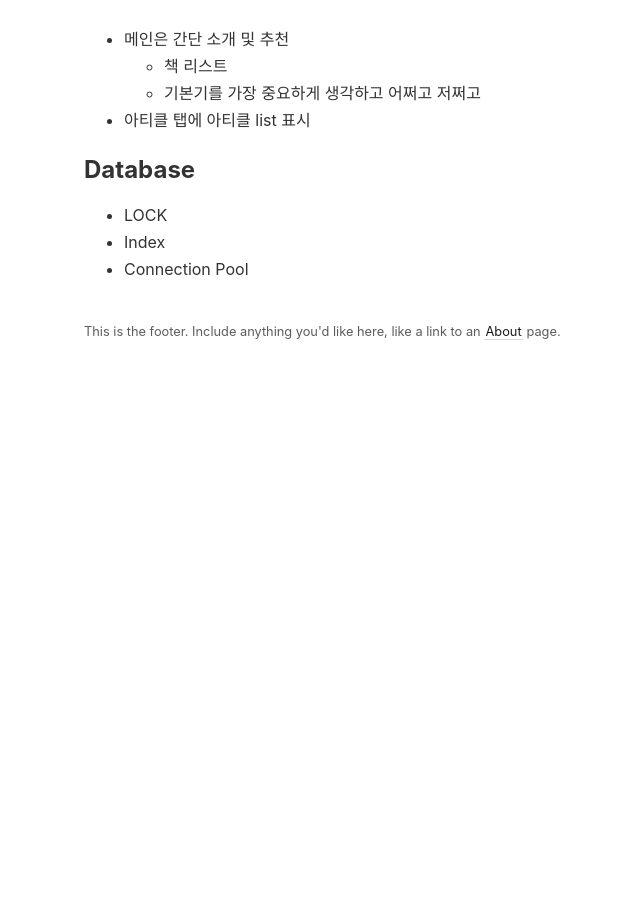
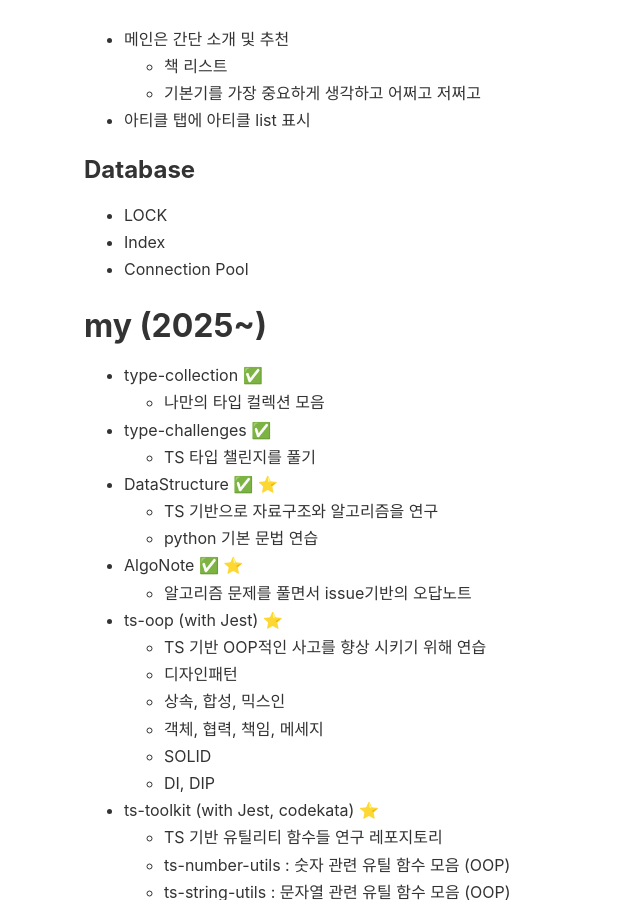
Before and after one commit to yanggwangseong/Article, a Jekyll site: the page built from _pages/index.md, in a window 1280 px wide and 900 px high, scrolled down 670 px. Shown: the whole window, without its empty margins (52-692 px from the left). Built offline with Jekyll 4.4.1, drawn with Linux system fonts in a browser that asks for light colours; some web fonts are replaced; before the commit the page ends 1075 px from its top, so only the background shows below that; some of the changed text lies outside the part shown.

```diff
--- a/_pages/index.md
+++ b/_pages/index.md
@@ -45,3 +45,53 @@
 - LOCK
 - Index
 - Connection Pool
+
+# my (2025~)
+
+- type-collection ✅
+	- 나만의 타입 컬렉션 모음
+- type-challenges ✅
+	- TS 타입 챌린지를 풀기
+- DataStructure ✅ ⭐️
+	- TS 기반으로 자료구조와 알고리즘을 연구
+	- python 기본 문법 연습
+- AlgoNote ✅ ⭐️
+	- 알고리즘 문제를 풀면서 issue기반의 오답노트
+- ts-oop (with Jest) ⭐️
+	- TS 기반 OOP적인 사고를 향상 시키기 위해 연습
+	- 디자인패턴
+	- 상속, 합성, 믹스인
+	- 객체, 협력, 책임, 메세지
+	- SOLID
+	- DI, DIP
+- ts-toolkit (with Jest, codekata) ⭐️
+	- TS 기반 유틸리티 함수들 연구 레포지토리
+	- ts-number-utils : 숫자 관련 유틸 함수 모음 (OOP)
+	- ts-string-utils : 문자열 관련 유틸 함수 모음 (OOP)
+	- ts-date-utils : 날짜 관련 유틸 함수 모음 (OOP)
+- nestjs-toolkit (with Jest)
+	- pipe, guard, middleware, interceptor 등 연구
+- nestjs-boilerplate
+- react-boilerplate ✅
+	- react 18기준 템플릿
+- YDS (Yang Design System)
+	- Shacdn ui + tailwind + Storybook
+
+
+
+
+# Book
+
+## CS
+
+- 운영체제
+	- 공룡책 ✅
+	- [Operating Systems: Three Easy Pieces](https://product.kyobobook.co.kr/detail/S000001732370)
+- 네트워크
+	- 탑다운 어프로치 ✅
+	- [성공과 실패를 결정하는 1%의 네트워크 원리](https://product.kyobobook.co.kr/detail/S000000559964)
+- 데이터베이스
+	- [데이터베이스 시스템 7판](https://product.kyobobook.co.kr/detail/S000001693775) - 돛단배 책 ✅
+	- [데이터베이스 시스템 3판](https://product.kyobobook.co.kr/detail/S000214032509)
+	- RealMysql 1권, 2권
+	- [데이터 중심 애플리케이션 설계](https://product.kyobobook.co.kr/detail/S000001766328)
```
Also changed, not shown: _notes/CS/네트워크/HTTP3와 QUIC.md (+0 -1 lines), _notes/CS/데이터베이스/데이터베이스시스템7판/목표.md (added, +38 -0 lines), _notes/TIL/TIL.md (+18 -0 lines), _notes/posting/해시함수와 해시테이블.md (+7 -0 lines), _notes/CS/네트워크/HTTP2와 gRPC.md (line endings or trailing spaces).
